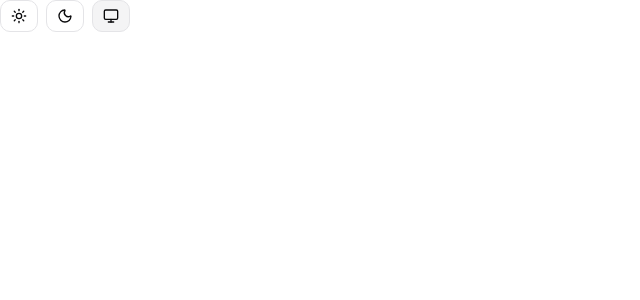
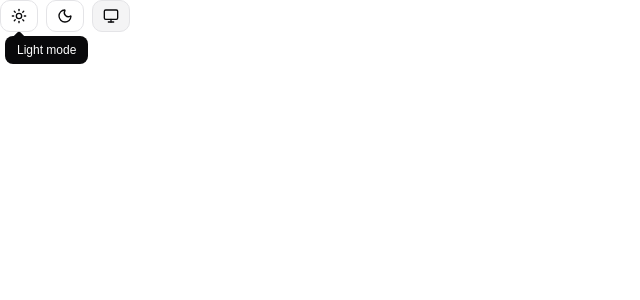
Before and after one commit to LilleboHaugen/vite-template, a React (Vite) app: page / in a window 1280 px wide. Shown: the top 300 px of the page, without its empty margins (0-640 px from the left). Built offline with nearby package versions, Linux system fonts and the light colour scheme.

Commit message:
feat: add tooltips to theme toggle buttons

```diff
--- a/src/App.tsx
+++ b/src/App.tsx
@@ -2,6 +2,7 @@
 import { useState, type FC } from "react"
 import { useTheme, type Theme } from "@/components/theme-provider"
 import { ToggleGroup, ToggleGroupItem } from "@/components/ui/toggle-group"
+import { Tooltip, TooltipContent, TooltipTrigger } from "@/components/ui/tooltip"
 
 export const App: FC = () => {
   const { theme, setTheme } = useTheme()
@@ -16,15 +17,30 @@
 
   return (
     <ToggleGroup variant="outline" value={value} onValueChange={(theme) => handleChange(theme[0])}>
+      <Tooltip>
+        <TooltipTrigger>
           <ToggleGroupItem value="light" aria-label="Toggle light">
             <Sun />
           </ToggleGroupItem>
+        </TooltipTrigger>
+        <TooltipContent>Light mode</TooltipContent>
+      </Tooltip>
+      <Tooltip>
+        <TooltipTrigger>
           <ToggleGroupItem value="dark" aria-label="Toggle dark">
             <Moon />
           </ToggleGroupItem>
-      <ToggleGroupItem value="system" aria-label="Toggle system">
+        </TooltipTrigger>
+        <TooltipContent>Dark mode</TooltipContent>
+      </Tooltip>
+      <Tooltip>
+        <TooltipTrigger>
+          <ToggleGroupItem value="system" aria-label="Match system">
             <Monitor />
           </ToggleGroupItem>
+        </TooltipTrigger>
+        <TooltipContent>Match system</TooltipContent>
+      </Tooltip>
     </ToggleGroup>
   )
 }
--- /dev/null
+++ b/src/components/ui/tooltip.tsx
@@ -0,0 +1,63 @@
+import { Tooltip as TooltipPrimitive } from "@base-ui/react/tooltip"
+import { cn } from "cn"
+
+function TooltipProvider({
+  delay = 0,
+  ...props
+}: TooltipPrimitive.Provider.Props) {
+  return (
+    <TooltipPrimitive.Provider
+      data-slot="tooltip-provider"
+      delay={delay}
+      {...props}
+    />
+  )
+}
+
+function Tooltip({ ...props }: TooltipPrimitive.Root.Props) {
+  return <TooltipPrimitive.Root data-slot="tooltip" {...props} />
+}
+
+function TooltipTrigger({ ...props }: TooltipPrimitive.Trigger.Props) {
+  return <TooltipPrimitive.Trigger data-slot="tooltip-trigger" {...props} />
+}
+
+function TooltipContent({
+  className,
+  side = "top",
+  sideOffset = 4,
+  align = "center",
+  alignOffset = 0,
+  children,
+  ...props
+}: TooltipPrimitive.Popup.Props &
+  Pick<
+    TooltipPrimitive.Positioner.Props,
+    "align" | "alignOffset" | "side" | "sideOffset"
+  >) {
+  return (
+    <TooltipPrimitive.Portal>
+      <TooltipPrimitive.Positioner
+        align={align}
+        alignOffset={alignOffset}
+        side={side}
+        sideOffset={sideOffset}
+        className="isolate z-50"
+      >
+        <TooltipPrimitive.Popup
+          data-slot="tooltip-content"
+          className={cn(
+            "z-50 inline-flex w-fit max-w-xs origin-(--transform-origin) items-center gap-1.5 rounded-md bg-foreground px-3 py-1.5 text-xs text-background has-data-[slot=kbd]:pr-1.5 data-[side=bottom]:slide-in-from-top-2 data-[side=inline-end]:slide-in-from-left-2 data-[side=inline-start]:slide-in-from-right-2 data-[side=left]:slide-in-from-right-2 data-[side=right]:slide-in-from-left-2 data-[side=top]:slide-in-from-bottom-2 **:data-[slot=kbd]:relative **:data-[slot=kbd]:isolate **:data-[slot=kbd]:z-50 **:data-[slot=kbd]:rounded-sm data-[state=delayed-open]:animate-in data-[state=delayed-open]:fade-in-0 data-[state=delayed-open]:zoom-in-95 data-open:animate-in data-open:fade-in-0 data-open:zoom-in-95 data-closed:animate-out data-closed:fade-out-0 data-closed:zoom-out-95",
+            className
+          )}
+          {...props}
+        >
+          {children}
+          <TooltipPrimitive.Arrow className="z-50 size-2.5 translate-y-[calc(-50%-2px)] rotate-45 rounded-[2px] bg-foreground fill-foreground data-[side=bottom]:top-1 data-[side=inline-end]:top-1/2! data-[side=inline-end]:-left-1 data-[side=inline-end]:-translate-y-1/2 data-[side=inline-start]:top-1/2! data-[side=inline-start]:-right-1 data-[side=inline-start]:-translate-y-1/2 data-[side=left]:top-1/2! data-[side=left]:-right-1 data-[side=left]:-translate-y-1/2 data-[side=right]:top-1/2! data-[side=right]:-left-1 data-[side=right]:-translate-y-1/2 data-[side=top]:-bottom-2.5" />
+        </TooltipPrimitive.Popup>
+      </TooltipPrimitive.Positioner>
+    </TooltipPrimitive.Portal>
+  )
+}
+
+export { Tooltip, TooltipTrigger, TooltipContent, TooltipProvider }
--- a/src/main.tsx
+++ b/src/main.tsx
@@ -2,12 +2,15 @@
 import { createRoot } from "react-dom/client"
 import { App } from "./App"
 import { ThemeProvider } from "@/components/theme-provider"
+import { TooltipProvider } from "@/components/ui/tooltip"
 import "./index.css"
 
 createRoot(document.getElementById("root")!).render(
   <StrictMode>
     <ThemeProvider>
-      <App />
+      <TooltipProvider>
+        <App />
+      </TooltipProvider>
     </ThemeProvider>
   </StrictMode>
 )
```
Lines whose indentation alone changed are shown as unchanged.
